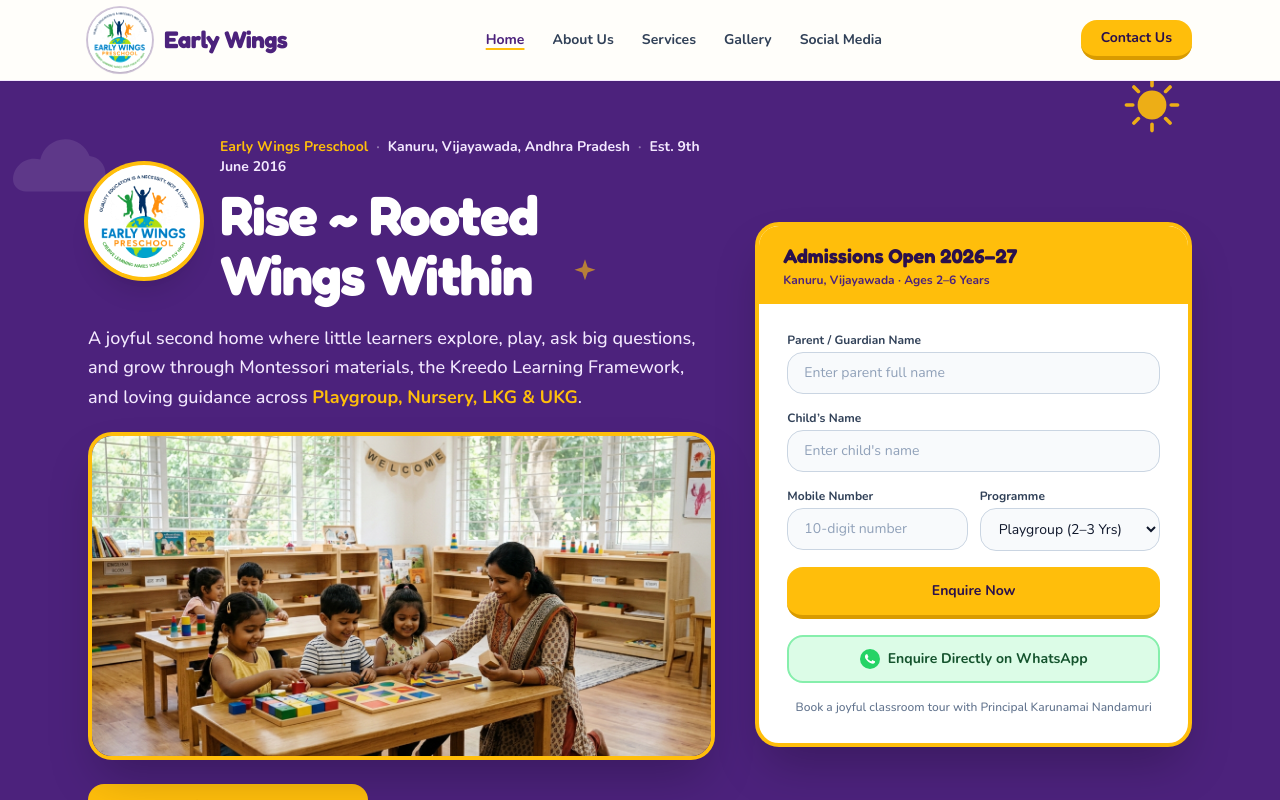
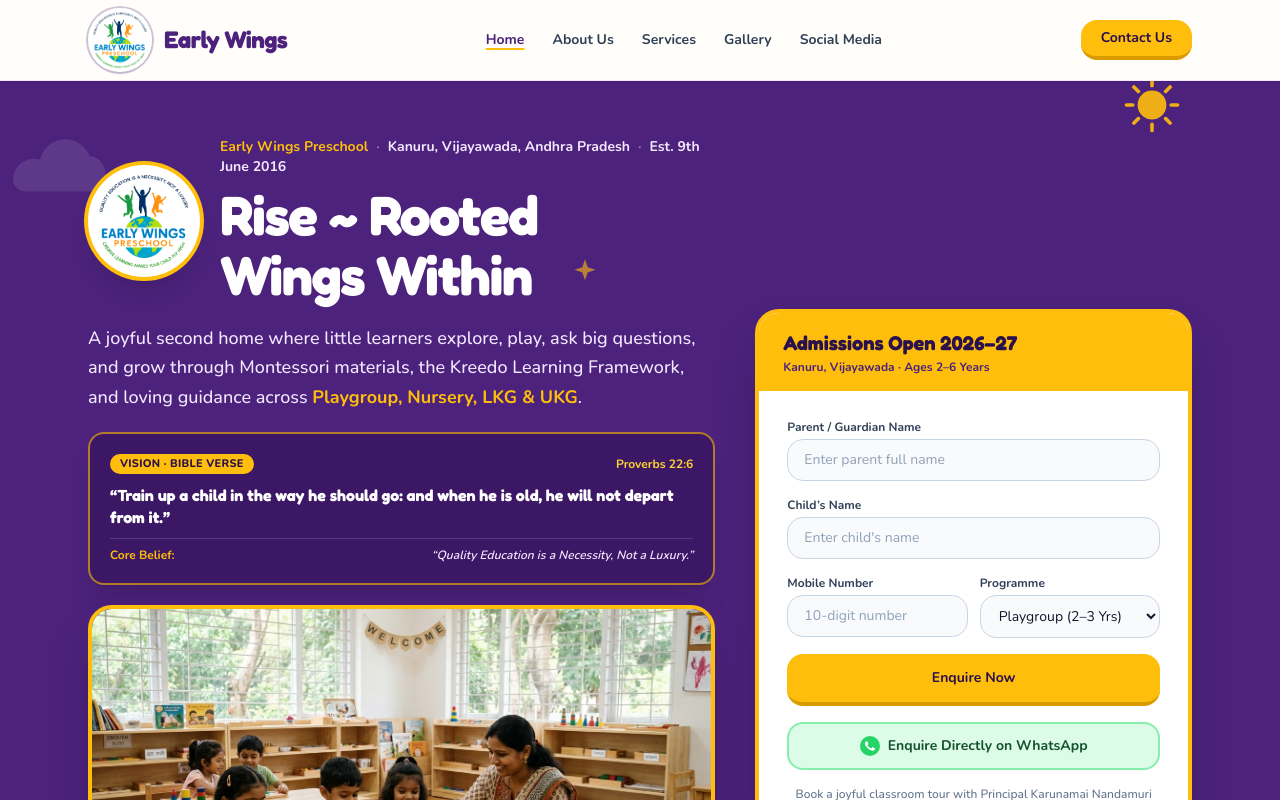
Before and after one commit to MedamoniSharan/Early-bird---pre-school-website, a React (Vite) app: page / in a window 1280 px wide. Shown: the top 800 px of the page. Built offline with nearby package versions, Linux system fonts and the light colour scheme.

Commit message:
feat: highlight vision Bible verse, core belief, and tagline

```diff
--- a/src/components/AboutUsPage.tsx
+++ b/src/components/AboutUsPage.tsx
@@ -56,15 +56,28 @@ export function AboutUsPage({ onNavigate }: AboutUsPageProps) {
           </div>
 
           <div className="lg:col-span-5 bg-[#FFF5D6] border-2 border-amber-200 rounded-3xl p-6 sm:p-8 space-y-4">
-            <p className="text-xs font-bold text-[#B45309]">
-              Our Belief · {SCHOOL_IDENTITY.belief}
-            </p>
+            <div className="flex items-center justify-between gap-2 flex-wrap">
+              <span className="px-2.5 py-1 rounded-full bg-[#B45309] text-white text-[11px] font-extrabold uppercase tracking-wide">
+                Vision · Bible Verse
+              </span>
+              <span className="text-xs font-bold text-[#4C227C]">
+                {SCHOOL_IDENTITY.visionSource}
+              </span>
+            </div>
             <blockquote className="font-display text-xl sm:text-2xl font-bold text-slate-950 leading-snug">
               “{SCHOOL_IDENTITY.visionQuote}”
             </blockquote>
             <p className="text-xs sm:text-sm font-bold text-[#4C227C]">
               — {SCHOOL_IDENTITY.visionSource} · Our Guiding Vision
             </p>
+            <div className="pt-3 border-t border-amber-300/80">
+              <p className="text-xs font-bold text-[#B45309] uppercase tracking-wide mb-1">
+                Core Belief
+              </p>
+              <p className="text-sm sm:text-base font-bold text-slate-900">
+                “{SCHOOL_IDENTITY.belief}”
+              </p>
+            </div>
           </div>
         </div>
 
--- a/src/components/Footer.tsx
+++ b/src/components/Footer.tsx
@@ -44,7 +44,13 @@ export function Footer({ onNavigate }: FooterProps) {
               <p className="text-sm font-bold text-[#FFBE0B]">
                 {SCHOOL_IDENTITY.tagline}
               </p>
-              <p className="text-sm text-purple-100 leading-relaxed">
+              <p className="text-xs text-amber-200/90 font-medium italic">
+                “{SCHOOL_IDENTITY.visionQuote}” — <span className="font-bold text-[#FFBE0B] not-italic">{SCHOOL_IDENTITY.visionSource}</span>
+              </p>
+              <p className="text-xs text-purple-200 font-semibold">
+                <span className="text-[#FFBE0B]">Core Belief:</span> “{SCHOOL_IDENTITY.belief}”
+              </p>
+              <p className="text-sm text-purple-100 leading-relaxed pt-1">
                 {SCHOOL_IDENTITY.fullAddress.slice(1).join(' ')}
               </p>
               <p className="text-xs text-purple-200 tabular-nums">
--- a/src/components/HeroSection.tsx
+++ b/src/components/HeroSection.tsx
@@ -106,7 +106,7 @@ export function HeroSection({ onNavigate }: HeroSectionProps) {
                 </p>
 
                 <h1 className="font-display text-[clamp(1.8rem,5vw,3.45rem)] font-bold leading-[1.08] tracking-tight text-white text-balance">
-                  Rise ~ Rooted Wings Within
+                  {SCHOOL_IDENTITY.tagline}
                 </h1>
               </div>
             </div>
@@ -114,6 +114,25 @@ export function HeroSection({ onNavigate }: HeroSectionProps) {
             <p className="text-sm sm:text-lg text-purple-100 leading-relaxed max-w-2xl font-medium">
               A joyful second home where little learners explore, play, ask big questions, and grow through Montessori materials, the Kreedo Learning Framework, and loving guidance across <span className="font-bold text-[#FFBE0B]">Playgroup, Nursery, LKG & UKG</span>.
             </p>
+
+            {/* Main Guiding Quote Card: Vision Bible Verse & Core Belief */}
+            <div className="bg-[#3A1763]/90 backdrop-blur-xs border-2 border-[#FFBE0B]/60 rounded-2xl p-4 sm:p-5 shadow-xl space-y-2.5">
+              <div className="flex items-center justify-between gap-2 flex-wrap">
+                <span className="inline-flex items-center gap-1.5 px-2.5 py-0.5 rounded-full bg-[#FFBE0B] text-[#2A104C] text-[11px] font-extrabold uppercase tracking-wide">
+                  Vision · Bible Verse
+                </span>
+                <span className="text-xs font-bold text-amber-300">
+                  {SCHOOL_IDENTITY.visionSource}
+                </span>
+              </div>
+              <blockquote className="font-display text-sm sm:text-base font-bold text-white leading-snug">
+                “{SCHOOL_IDENTITY.visionQuote}”
+              </blockquote>
+              <div className="pt-2 border-t border-white/15 flex flex-col sm:flex-row sm:items-center justify-between gap-1 text-xs text-purple-100">
+                <span className="font-bold text-[#FFBE0B]">Core Belief:</span>
+                <span className="font-semibold italic">“{SCHOOL_IDENTITY.belief}”</span>
+              </div>
+            </div>
 
             {/* Storybook Classroom Photo Frame with non-overlapping inner scroll parallax */}
             <div className="relative rounded-3xl overflow-hidden border-4 border-[#FFBE0B] shadow-2xl bg-[#3A1763]">
--- a/src/components/HomeOverviewStrip.tsx
+++ b/src/components/HomeOverviewStrip.tsx
@@ -126,16 +126,30 @@ export function HomeOverviewStrip({ onNavigate }: HomeOverviewStripProps) {
 
         {/* School Promise & Timings Strip */}
         <div className="bg-[#FFF8DC] border-2 border-amber-200 rounded-3xl p-6 sm:p-8 grid grid-cols-1 lg:grid-cols-12 gap-6 items-center">
-          <div className="lg:col-span-7 space-y-2">
-            <p className="text-xs font-bold text-[#4C227C]">
-              Our Promise · {SCHOOL_IDENTITY.location}
-            </p>
+          <div className="lg:col-span-7 space-y-3">
+            <div className="flex items-center gap-2 flex-wrap">
+              <span className="text-xs font-bold text-[#4C227C]">
+                Our Promise · {SCHOOL_IDENTITY.location}
+              </span>
+              <span aria-hidden="true" className="text-slate-400">·</span>
+              <span className="text-xs font-bold text-[#B45309]">
+                {SCHOOL_IDENTITY.tagline}
+              </span>
+            </div>
             <h2 className="font-display text-2xl sm:text-3xl font-bold text-slate-950 text-balance">
               {SCHOOL_IDENTITY.promise}
             </h2>
-            <p className="text-sm text-slate-700 font-medium">
-              {SCHOOL_IDENTITY.visionQuote} — <span className="font-bold text-[#4C227C]">{SCHOOL_IDENTITY.visionSource}</span>
-            </p>
+            <div className="pt-2 border-t border-amber-300/60 space-y-1">
+              <p className="text-xs font-bold text-[#4C227C] uppercase tracking-wide">
+                Vision · Bible Verse
+              </p>
+              <p className="text-sm sm:text-base text-slate-800 font-bold italic leading-snug">
+                “{SCHOOL_IDENTITY.visionQuote}” — <span className="font-bold text-[#4C227C] not-italic">{SCHOOL_IDENTITY.visionSource}</span>
+              </p>
+              <p className="text-xs sm:text-sm text-slate-700 font-semibold pt-0.5">
+                <span className="font-bold text-[#B45309]">Core Belief:</span> “{SCHOOL_IDENTITY.belief}”
+              </p>
+            </div>
           </div>
 
           <div className="lg:col-span-5 bg-white border border-amber-200 rounded-2xl p-5 space-y-2">
```
Also changed, not shown: 1 other file (tests, documents, lock files or other folders).
